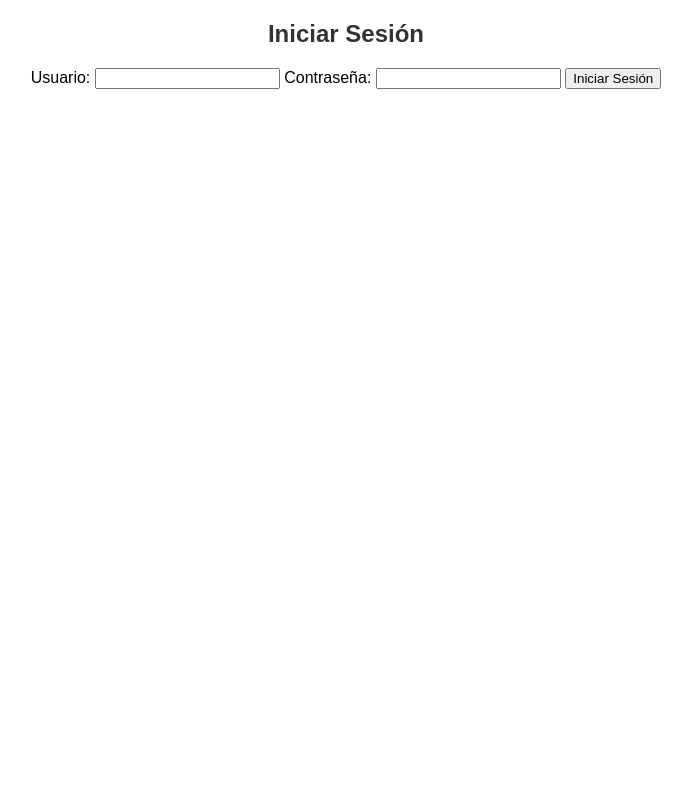
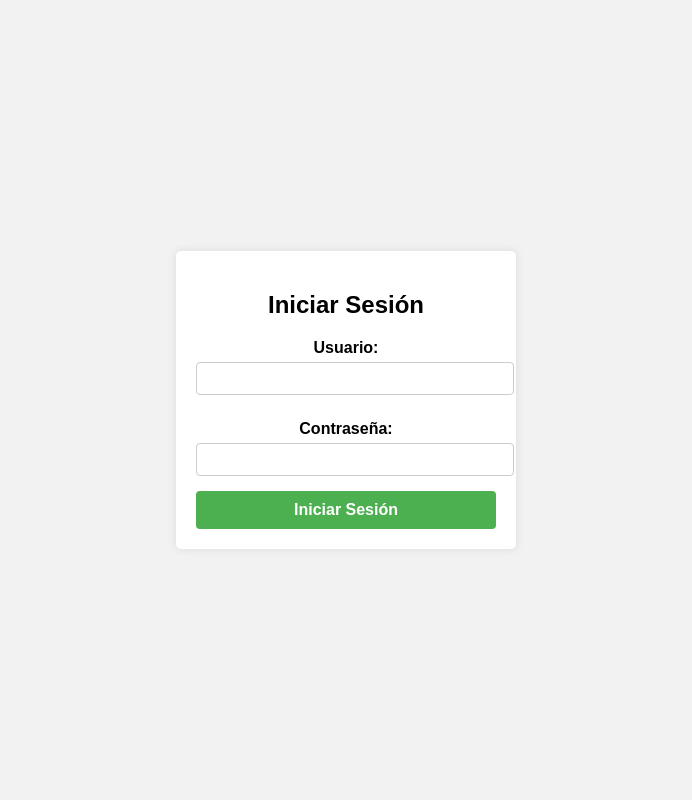
Before and after one commit to VictorGavilanR/WebFundacion, a PHP site: page /admin/login.php in a window 1280 px wide. Shown: the whole page, without its empty margins (294-986 px from the left). Run offline with PHP 8.4, Linux system fonts and the light colour scheme.

Commit message:
seguridad log
agregado de codigo para seguridad

```diff
--- a/admin/delete_user.php
+++ b/admin/delete_user.php
@@ -1,5 +1,9 @@
 <?php
-
+session_start();
+if (!isset($_SESSION['admin_logged_in'])) {
+    header("Location: login.php");
+    exit();
+}
 include('connection.php');
 $con = connection();
 
--- a/admin/edit_user.php
+++ b/admin/edit_user.php
@@ -1,4 +1,9 @@
 <?php
+session_start();
+if (!isset($_SESSION['admin_logged_in'])) {
+    header("Location: login.php");
+    exit();
+}
 // Conectar a la base de datos
 include('connection.php');
 $con = connection();
--- a/admin/insert_user.php
+++ b/admin/insert_user.php
@@ -1,4 +1,9 @@
 <?php
+session_start();
+if (!isset($_SESSION['admin_logged_in'])) {
+    header("Location: login.php");
+    exit();
+}
 include('connection.php');
 $con = connection();
 
--- a/admin/login.php
+++ b/admin/login.php
@@ -33,12 +33,72 @@ if ($_SERVER['REQUEST_METHOD'] === 'POST') {
     <meta charset="UTF-8">
     <meta name="viewport" content="width=device-width, initial-scale=1.0">
     <title>Login</title>
-    <link rel="stylesheet" href="admin.css">  <!-- Asegúrate de tener estilos en admin.css -->
+    <style>
+        /* CSS embebido para el formulario de login */
+        body {
+            font-family: Arial, sans-serif;
+            display: flex;
+            justify-content: center;
+            align-items: center;
+            height: 100vh;
+            margin: 0;
+            background-color: #f2f2f2;
+        }
+
+        .login-container {
+            background-color: #fff;
+            padding: 20px;
+            border-radius: 5px;
+            box-shadow: 0 0 10px rgba(0, 0, 0, 0.1);
+            width: 300px;
+            text-align: center;
+        }
+
+        .login-container h2 {
+            margin-bottom: 20px;
+        }
+
+        .login-container label {
+            display: block;
+            margin: 10px 0 5px;
+            font-weight: bold;
+        }
+
+        .login-container input {
+            width: 100%;
+            padding: 8px;
+            margin-bottom: 15px;
+            border: 1px solid #ccc;
+            border-radius: 4px;
+        }
+
+        .login-container button {
+            width: 100%;
+            padding: 10px;
+            background-color: #4CAF50;
+            color: white;
+            border: none;
+            border-radius: 4px;
+            cursor: pointer;
+            font-size: 16px;
+            font-weight: bold;
+        }
+
+        .login-container button:hover {
+            background-color: #45a049;
+        }
+
+        .error-message {
+            color: red;
+            font-size: 14px;
+            margin-bottom: 10px;
+        }
+    </style>
 </head>
 <body>
     <div class="login-container">
         <h2>Iniciar Sesión</h2>
-        <?php if (isset($error)) { echo "<p style='color: red;'>$error</p>"; } ?>
+        <?php if (isset($error)) { echo "<p class='error-message'>$error</p>"; } ?>
         <form action="login.php" method="POST">
             <label for="username">Usuario:</label>
             <input type="text" id="username" name="username" required>
--- a/admin/update.php
+++ b/admin/update.php
@@ -1,4 +1,9 @@
 <?php
+session_start();
+if (!isset($_SESSION['admin_logged_in'])) {
+    header("Location: login.php");
+    exit();
+}
 // Conexión a la base de datos
 include('connection.php');
 $con = connection();
```
Also changed, not shown: admin/index.php (+9 -39 lines).
